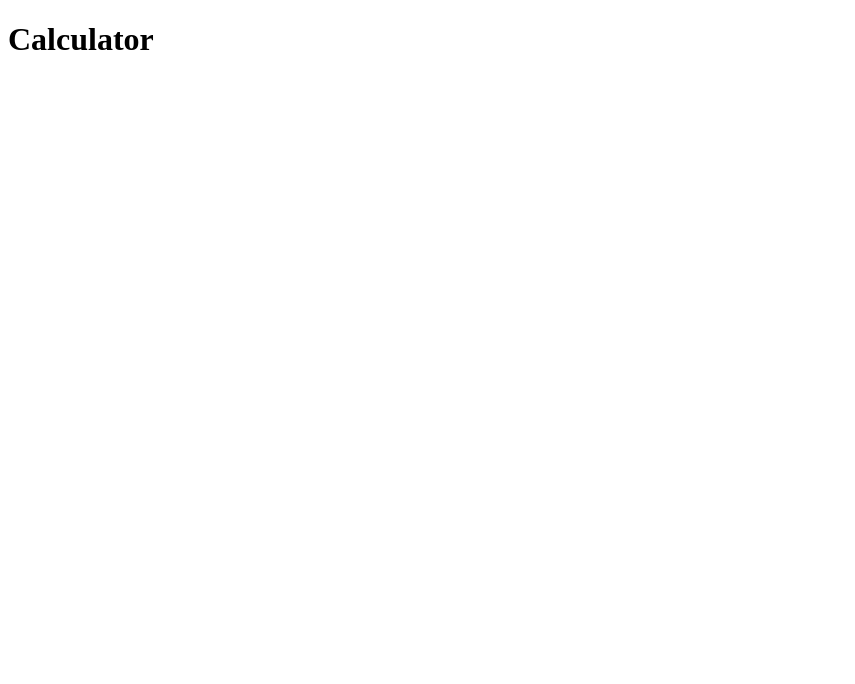
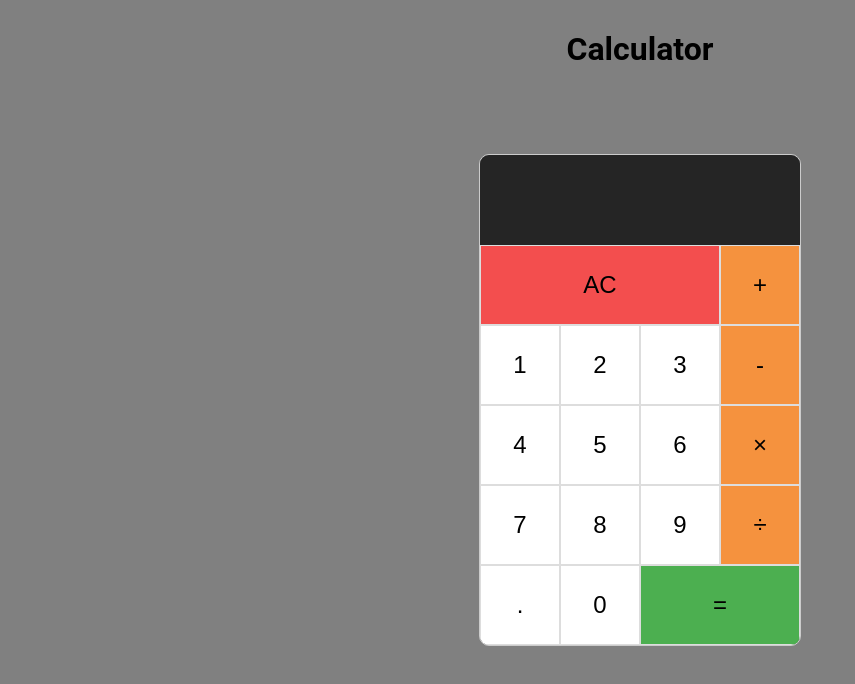
Before and after one commit to ciszewskid/Projects, a plain HTML site: page Personal Projects/Calculator/index.html in a window 1280 px wide. Shown: the whole page, without its empty margins (0-855 px from the left). Drawn offline with Linux system fonts and the light colour scheme.

Commit message:
Add files via upload

```diff
--- a/Personal Projects/Calculator/index.html
+++ b/Personal Projects/Calculator/index.html
@@ -11,6 +11,41 @@
 
 <body>
     <h1>Calculator</h1>
+
+    <div class="calculator">
+
+        <input type="text" class="calculator-screen" value="" disabled />
+
+        <div class="calculator-keys">
+
+            <button type="button" class="allClear" value="allClear">AC</button>
+
+            <button type="button" class="operator" value="+">+</button>
+            <button type="button" class="operator" value="-">-</button>
+            <button type="button" class="operator" value="*">&times;</button>
+            <button type="button" class="operator" value="/">&divide;</button>
+
+            <button type="button" value="1">1</button>
+            <button type="button" value="2">2</button>
+            <button type="button" value="3">3</button>
+
+            <button type="button" value="4">4</button>
+            <button type="button" value="5">5</button>
+            <button type="button" value="6">6</button>
+
+            <button type="button" value="7">7</button>
+            <button type="button" value="8">8</button>
+            <button type="button" value="9">9</button>
+
+            <button type="button" value="0">0</button>
+            <button type="button" class="decimal" value=".">.</button>
+
+            <button type="button" class="equal" value="=">=</button>
+
+        </div>
+
+    </div>
+
 </body>
 
 </html>
--- a/Personal Projects/Calculator/script.js
+++ b/Personal Projects/Calculator/script.js
@@ -0,0 +1,58 @@
+// ? Calling and selecting all the calculator elements for use
+const calculator = document.querySelector(".calculator")
+const keys = calculator.querySelector(".calculator-keys");
+const display = calculator.querySelector(".calculator-screen");
+
+
+// ? Adding functionality to dynamically adjust the font size of the calculator screen
+
+function adjustFontSize() {
+    const maxFontSize = 2.5;
+    const minFontSize = 1;
+    const length = display.value.length;
+
+    let newSize = maxFontSize - Math.max(0, length - 14) * 0.15;
+    // * Ensures the font size does not go below the minimum
+    newSize = Math.max(newSize, minFontSize);
+    // * Remnant of debugging as it used to not work
+    console.log("New font size: ", newSize);
+
+    display.style.fontSize = newSize + "rem";
+}
+
+keys.addEventListener("click", event => {
+    const { target } = event;
+    const { value } = target;
+
+
+    // * If the clicked element is NOT a button. If true
+    if (!target.matches("button")) {
+        // * Exit funciton early if the click element is not a button - saves on performance by needlessly executing code
+        return;
+    }
+
+    switch (value) {
+        case "+":
+        case "-":
+        case "*":
+        case "/":
+            display.value += ` ${value} `;
+            break;
+        case "=":
+            try {
+                display.value = eval(display.value);
+            }
+            catch {
+                display.value = "Error";
+            }
+            break;
+        case "allClear":
+            display.value = ``;
+            break;
+        default:
+            display.value += value;
+            break;
+    }
+    // * Adjust font size after every input
+    adjustFontSize();
+});
--- a/Personal Projects/Calculator/style.css
+++ b/Personal Projects/Calculator/style.css
@@ -0,0 +1,130 @@
+/* ? General styling for the whole page */
+body {
+    font-family: 'Roboto', sans-serif;
+    display: flex;
+    flex-direction: column;
+    justify-content: center;
+    align-items: center;
+    height: 100vh;
+    margin: 0;
+    background-color: grey;
+}
+
+h1 {
+    position: absolute;
+    top: 30px;
+    left: 50%;
+    transform: translateX(-50%);
+    margin: 0;
+}
+
+/* ? Styling the calculator */
+.calculator {
+    border: 1px solid #ccc;
+    width: 320px;
+    border-radius: 10px;
+    overflow: hidden;
+    box-shadow: 0 0 20px rgba(red, green, blue, 0.1);
+}
+
+.calculator-screen {
+    width: 100%;
+    height: 90px;
+    border: none;
+    background-color: #252525;
+    color: white;
+    text-align: right;
+    font-size: 2.5rem;
+    /* padding-left: 20px; */
+    /* padding-right: 20px; */
+    box-sizing: border-box;
+    transition: font-size 0.2s ease;
+
+}
+
+.calculator-keys {
+    display: grid;
+    grid-template-columns: repeat(4, 1fr);
+    grid-template-rows: repeat(5, 80px);
+    grid-template-areas:
+        "ac ac ac add"
+        "one two three subtract"
+        "four five six multiply"
+        "seven eight nine divide"
+        "decimal zero equal equal";
+}
+
+button {
+    height: 80px;
+    border: 1px solid #ddd;
+    background-color: white;
+    font-size: 1.5rem;
+    /* color: #333; */
+    cursor: pointer;
+    outline: none;
+}
+
+button.operator {
+    background-color: #f5923e;
+}
+
+button.equal {
+    grid-area: equal;
+    background-color: #4CAF50;
+    grid-column: span 2;
+}
+
+button.allClear {
+    grid-area: ac;
+    background-color: #f34e4e;
+    /* ! Obselete with the grid-area layout key above. Does the same as the key would describe */
+    /* grid-column: span 3; */
+}
+
+button.decimal {
+    grid-area: decimal;
+}
+
+button[value="1"] {
+    grid-area: one;
+}
+
+button[value="2"] {
+    grid-area: two;
+}
+
+button[value="3"] {
+    grid-area: three;
+}
+
+button[value="4"] {
+    grid-area: four;
+}
+
+button[value="5"] {
+    grid-area: five;
+}
+
+button[value="6"] {
+    grid-area: six;
+}
+
+button[value="7"] {
+    grid-area: seven;
+}
+
+button[value="8"] {
+    grid-area: eight;
+}
+
+button[value="9"] {
+    grid-area: nine;
+}
+
+button[value="0"] {
+    grid-area: zero;
+}
+
+button:active {
+    background-color: #ddd;
+}
--- a/Personal Projects/Memory matching card game/script.js
+++ b/Personal Projects/Memory matching card game/script.js
@@ -170,4 +170,7 @@ document.addEventListener("DOMContentLoaded", () => {
     // ? adding event listener to the restart button to call the restart function
     document.querySelector("button").addEventListener("click", restart);
 
+
+    // ! Add a difficulty function - Easy: 2 pairs, Medium: 4, Hard: 8 pairs, Harder: 10 pairs
+
 });
```
